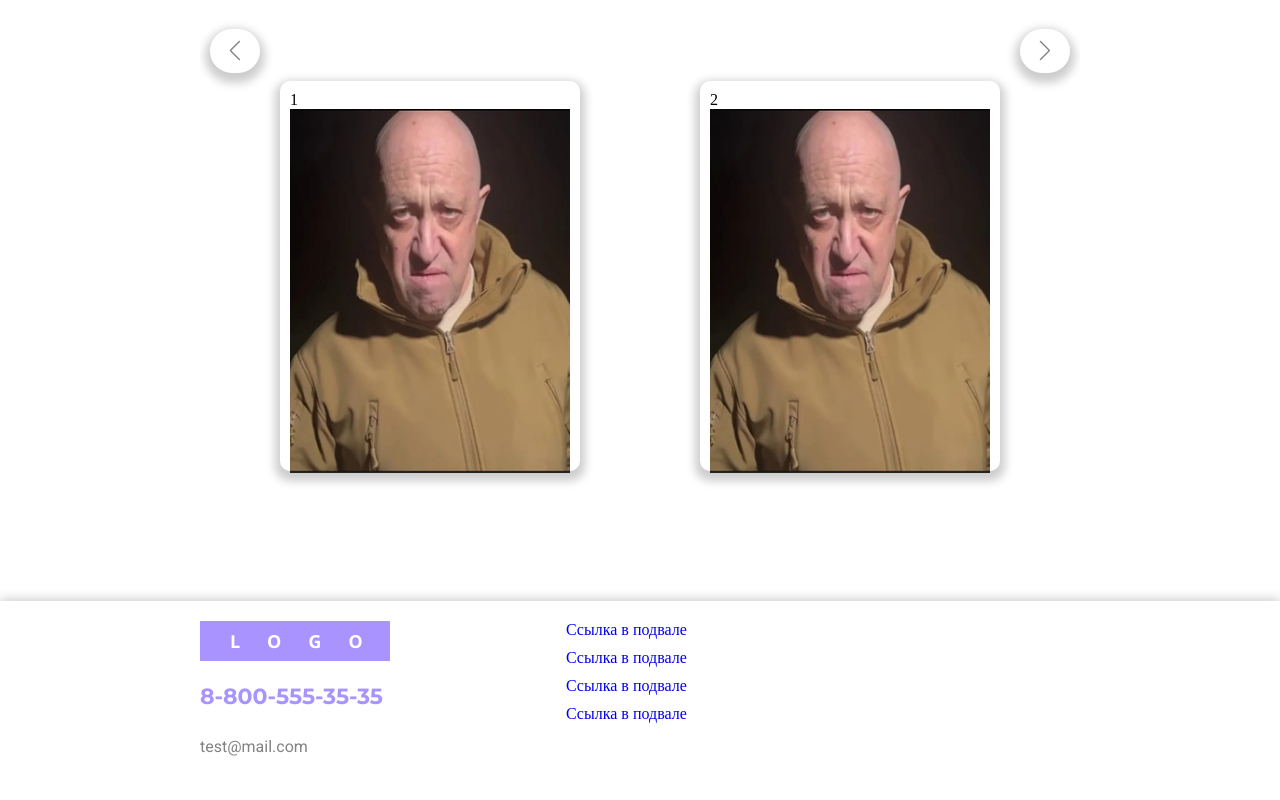
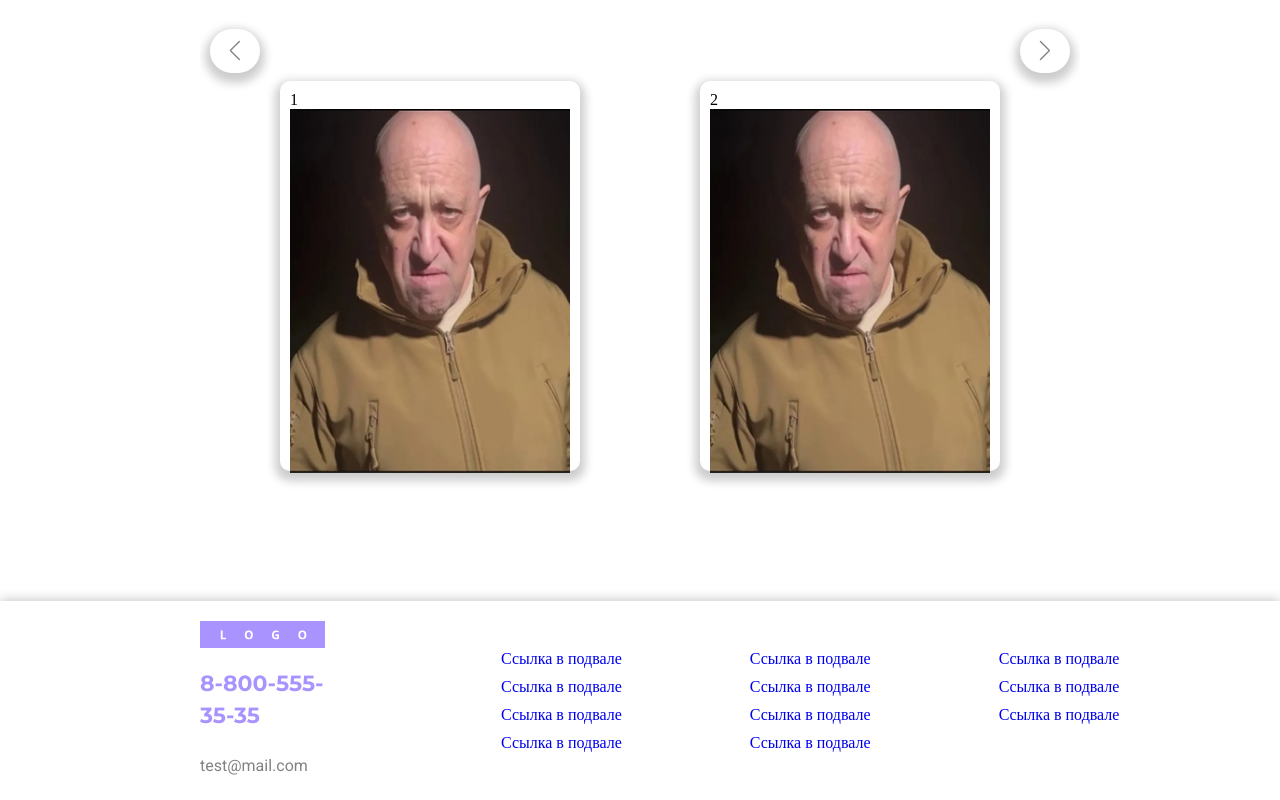
Before and after one commit to filippchansky/online-shop, a React (Create React App) app: page / in a window 1280 px wide. Shown: the part 603-1403 px from the top of the page. Built offline with nearby package versions, Linux system fonts and the light colour scheme.

Commit message:
adaptive

```diff
--- a/src/components/footer/Footer.tsx
+++ b/src/components/footer/Footer.tsx
@@ -19,6 +19,13 @@ const Footer: React.FC<FooterProps> = ({}) => {
             <li><a href="#">Ссылка в подвале</a></li>
             <li><a href="#">Ссылка в подвале</a></li>
             <li><a href="#">Ссылка в подвале</a></li>
+            <li><a href="#">Ссылка в подвале</a></li>
+            <li><a href="#">Ссылка в подвале</a></li>
+            <li><a href="#">Ссылка в подвале</a></li>
+            <li><a href="#">Ссылка в подвале</a></li>
+            <li><a href="#">Ссылка в подвале</a></li>
+            <li><a href="#">Ссылка в подвале</a></li>
+            <li><a href="#">Ссылка в подвале</a></li>
         </ul>
       </div>
     </footer>
--- a/src/components/footer/footer.module.css
+++ b/src/components/footer/footer.module.css
@@ -6,6 +6,7 @@
 .footer__container {
   display: flex;
   justify-content: flex-start;
+  align-items: center;
   gap: 20%;
   padding: 20px 10px 20px 10px;
 }
@@ -15,7 +16,6 @@
   flex-direction: column;
   gap: 20px;
 }
-
 
 .footer__contacts {
   font-family: "Montserrat";
@@ -38,10 +38,17 @@
 }
 
 .footer__links {
+  width: 100%;
   display: flex;
   flex-direction: column;
   gap: 10px;
-    column-gap: 100px;
+  column-gap: 10vw;
   flex-wrap: wrap;
-    max-height: 140px;
+  max-height: 120px;
 }
+
+@media (max-width:900px) {
+  .footer__links{
+    display: none;
+  }
+}
--- a/src/components/swiper/MainSwiper.tsx
+++ b/src/components/swiper/MainSwiper.tsx
@@ -13,9 +13,11 @@ const MainSwiper: React.FC<MainSwiperProps> = ({}) => {
 
     const [width, setWidth] = useState(window.innerWidth)
 
-    if (width<1350) {
-        sliderCount = 2
+    if (width<790) {
+        sliderCount = 1
         console.log(sliderCount)
+    }else if (width<1350){
+      sliderCount = 2
     }
   return (
     <div className="swiper__container container">
```
Lines whose indentation alone changed are shown as unchanged.
